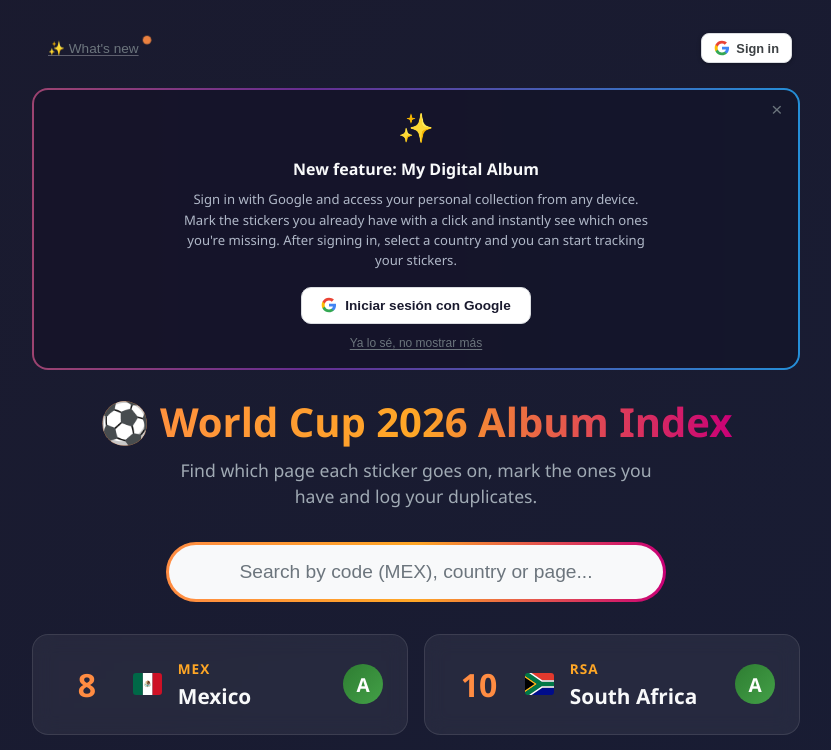
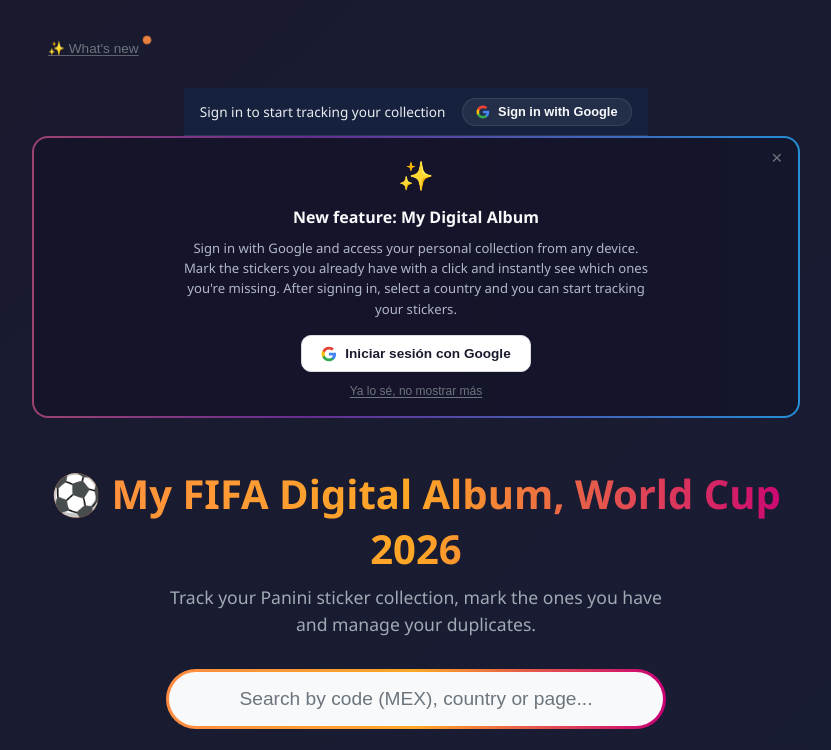
Before and after one commit to robertoandres24/worldcup-album-index, a React (Vite) app: page / in a window 1280 px wide. Shown: the top 750 px of the page, without its empty margins (224-1055 px from the left). Built offline with nearby package versions, Linux system fonts and the light colour scheme; no server answers.

Commit message:
improve SEO metadata and add sticky login bar for unauthenticated users with clearer value proposition in titles and descriptions

```diff
--- a/index.html
+++ b/index.html
@@ -7,20 +7,18 @@
   <link rel="shortcut icon" type="image/png" href="/favicon.png" />
   <link rel="apple-touch-icon" href="/favicon.png" />
   <meta name="viewport" content="width=device-width, initial-scale=1.0" />
-  <title>Mi Álbum FIFA 2026 — Registro Digital de Láminas | Album Panini Mundial</title>
+  <title>Mi Álbum FIFA Digital 2026 — Láminas/Figuritas Panini</title>
   <meta name="description"
-    content="Tu álbum digital FIFA World Cup 2026. Registra las láminas que ya tienes, busca páginas por código de país y lleva el control de tu colección Panini desde cualquier dispositivo. Gratis." />
-  <meta name="keywords"
-    content="mi album fifa, mi album digital, album digital fifa, album digital mundial, registro digital laminas, fifa album digital, registro digital de laminas mundial fifa 2026 panini, album panini mundial 2026, album mundial 2026, indice album fifa 2026, laminas copa mundial, paginas album mundial, buscar laminas mundial, sticker album fifa 2026, copa mundial 2026, world cup 2026 album, panini stickers 2026, donde pega cada lamina, codigo pais album mundial, marcar laminas fifa, coleccion laminas mundial, cuantas laminas tengo, laminas repetidas mundial, intercambio laminas fifa 2026, registro digital album fifa, my fifa album, digital sticker album, fifa world cup 2026 sticker tracker, panini sticker album 2026, world cup sticker collection, track stickers world cup, sticker page finder, country code sticker album, mark stickers fifa, how many stickers do i have, duplicate stickers world cup, sticker swap fifa 2026, digital sticker collection, world cup 2026 sticker book, panini world cup 2026, fifa sticker album online" />
+    content="Tu álbum digital del Mundial de Fútbol 2026. Registra tus láminas o figuritas Panini, marca las que tienes, controla repetidas y descubre cuáles te faltan. Gratis." />
   <meta name="author" content="Studio84" />
   <meta name="robots" content="index, follow" />
   <link rel="canonical" href="https://mialbumfifa.com/" />
   <link rel="alternate" hreflang="es" href="https://mialbumfifa.com/" />
   <link rel="alternate" hreflang="en" href="https://mialbumfifa.com/" />
   <link rel="alternate" hreflang="x-default" href="https://mialbumfifa.com/" />
-  <meta property="og:title" content="Mi Álbum FIFA 2026 — Registro Digital de Láminas Panini" />
+  <meta property="og:title" content="Mi Álbum FIFA Digital 2026 — Láminas/Figuritas Panini" />
   <meta property="og:description"
-    content="Registra tus láminas Panini del Mundial FIFA 2026 digitalmente. Busca páginas, marca las que ya tienes y sincroniza tu colección desde cualquier dispositivo. ¡Gratis!" />
+    content="Registra tu colección digital del álbum FIFA Copa del Mundo 2026. Marca las figuritas que tienes, descubre cuáles te faltan y registra repetidas. Gratis, sin anuncios." />
   <meta property="og:type" content="website" />
   <meta property="og:url" content="https://mialbumfifa.com/" />
   <meta property="og:image" content="https://mialbumfifa.com/og-image.png" />
@@ -32,9 +30,11 @@
   <meta property="og:locale:alternate" content="en_US" />
   <meta property="og:site_name" content="Mi Álbum FIFA 2026" />
   <meta name="twitter:card" content="summary_large_image" />
-  <meta name="twitter:title" content="Mi Álbum FIFA 2026 — Registro Digital de Láminas Panini" />
+  <meta name="twitter:title" content="Mi Álbum FIFA Digital 2026 — Láminas/Figuritas Panini" />
   <meta name="twitter:description"
-    content="Registra tus láminas Panini del Mundial FIFA 2026 digitalmente. Marca las que ya tienes, descubre cuáles te faltan y sincroniza tu colección. ¡Gratis!" />
+    content="Registra tu colección digital del álbum FIFA Copa del Mundo 2026. Marca las figuritas que tienes, descubre cuáles te faltan y registra repetidas. Gratis, sin anuncios." />
+  <meta name="twitter:image" content="https://mialbumfifa.com/og-image.png" />
+  <meta name="twitter:image:alt" content="Mi Álbum FIFA 2026 — Registro Digital de Láminas Panini" />
   <!-- Google tag (gtag.js) -->
   <script async src="https://www.googletagmanager.com/gtag/js?id=G-HY47DH1NP5"></script>
   <script>
@@ -47,9 +47,9 @@
   {
     "@context": "https://schema.org",
     "@type": "WebApplication",
-    "name": "Mi Álbum FIFA 2026 — Registro Digital de Láminas Panini",
+    "name": "Mi Álbum FIFA Digital 2026 — Láminas/Figuritas Panini Copa del Mundo",
     "url": "https://mialbumfifa.com",
-    "description": "Registra digitalmente tus láminas Panini del Mundial FIFA 2026. Busca páginas por código de país, marca las que ya tienes y sincroniza tu colección desde cualquier dispositivo. Gratis.",
+    "description": "Registra tu colección digital del álbum FIFA Copa del Mundo 2026. Marca las figuritas que tienes, descubre cuáles te faltan y lleva el control de tus repetidas. Gratis, sin anuncios.",
     "applicationCategory": "UtilitiesApplication",
     "operatingSystem": "Web",
     "offers": { "@type": "Offer", "price": "0", "priceCurrency": "USD" },
@@ -57,7 +57,7 @@
     "mainEntity": {
       "@type": "ItemList",
       "name": "FIFA World Cup 2026 Album - Country Pages",
-      "numberOfItems": 48,
+      "numberOfItems": 50,
       "itemListElement": [
         {"@type":"ListItem","position":1,"name":"Mexico (MEX)","description":"Group A - Page 8"},
         {"@type":"ListItem","position":2,"name":"South Africa (RSA)","description":"Group A - Page 10"},
@@ -116,11 +116,11 @@
 <body>
   <div id="root"></div>
   <noscript>
-    <h1>Mi Álbum FIFA 2026 — Registro Digital de Láminas Panini / FIFA World Cup 2026 Digital Sticker Album</h1>
-    <p>Registra tus láminas del álbum Panini de la Copa Mundial FIFA 2026. Busca por código de país, marca las que ya
-      tienes y lleva el control de tu colección digital. Gratis, sin anuncios.</p>
-    <p>Track your Panini stickers for the FIFA World Cup 2026. Search by country code, mark the ones you have, and
-      manage your duplicate stickers from any device. Free, no ads.</p>
+    <h1>Mi Álbum FIFA Digital 2026 — Láminas/Figuritas Panini Copa del Mundo de Fútbol</h1>
+    <p>Registra tu colección digital del álbum Panini del Mundial de Fútbol 2026. Marca las láminas o figuritas que
+      tienes, descubre cuáles te faltan y lleva el control de tus repetidas. Gratis, sin anuncios.</p>
+    <p>Track your FIFA World Cup 2026 digital sticker album. Mark the stickers (láminas, figuritas) you have, find the
+      missing ones and log your duplicates. Free, no ads.</p>
     <table>
       <thead>
         <tr>
--- a/src/App.jsx
+++ b/src/App.jsx
@@ -22,6 +22,7 @@
 import Footer from './components/Footer.jsx'
 import ScrollTopButton from './components/ScrollTopButton.jsx'
 import RedirectBanner from './components/RedirectBanner.jsx'
+import LoginBar from './components/LoginBar.jsx'
 import WelcomeModal from './components/WelcomeModal.jsx'
 import AboutModal from './components/AboutModal.jsx'
 
@@ -111,6 +112,10 @@
 
       {showRedirectBanner && (
         <RedirectBanner onDismiss={dismissRedirectBanner} t={t} />
+      )}
+
+      {!user && !authLoading && (
+        <LoginBar onLogin={signInWithGoogle} t={t} />
       )}
 
       {showWelcomeModal && (
--- a/src/components/Header.jsx
+++ b/src/components/Header.jsx
@@ -31,17 +31,6 @@
         {!authLoading && user && (
           <UserMenu user={user} onSignOut={onSignOut} onImport={onImport} t={t} />
         )}
-        {!authLoading && !user && (
-          <button className="auth-btn auth-btn-login" onClick={onSignIn}>
-            <svg className="google-icon" viewBox="0 0 24 24" xmlns="http://www.w3.org/2000/svg">
-              <path d="M22.56 12.25c0-.78-.07-1.53-.2-2.25H12v4.26h5.92c-.26 1.37-1.04 2.53-2.21 3.31v2.77h3.57c2.08-1.92 3.28-4.74 3.28-8.09z" fill="#4285F4"/>
-              <path d="M12 23c2.97 0 5.46-.98 7.28-2.66l-3.57-2.77c-.98.66-2.23 1.06-3.71 1.06-2.86 0-5.29-1.93-6.16-4.53H2.18v2.84C3.99 20.53 7.7 23 12 23z" fill="#34A853"/>
-              <path d="M5.84 14.09c-.22-.66-.35-1.36-.35-2.09s.13-1.43.35-2.09V7.07H2.18C1.43 8.55 1 10.22 1 12s.43 3.45 1.18 4.93l3.66-2.84z" fill="#FBBC05"/>
-              <path d="M12 5.38c1.62 0 3.06.56 4.21 1.64l3.15-3.15C17.45 2.09 14.97 1 12 1 7.7 1 3.99 3.47 2.18 7.07l3.66 2.84c.87-2.6 3.3-4.53 6.16-4.53z" fill="#EA4335"/>
-            </svg>
-            {t('signIn')}
-          </button>
-        )}
       </div>
     </div>
   )
--- /dev/null
+++ b/src/components/LoginBar.jsx
@@ -0,0 +1,22 @@
+const GOOGLE_SVG = (
+  <svg className="google-icon" viewBox="0 0 24 24" xmlns="http://www.w3.org/2000/svg">
+    <path d="M22.56 12.25c0-.78-.07-1.53-.2-2.25H12v4.26h5.92c-.26 1.37-1.04 2.53-2.21 3.31v2.77h3.57c2.08-1.92 3.28-4.74 3.28-8.09z" fill="#4285F4"/>
+    <path d="M12 23c2.97 0 5.46-.98 7.28-2.66l-3.57-2.77c-.98.66-2.23 1.06-3.71 1.06-2.86 0-5.29-1.93-6.16-4.53H2.18v2.84C3.99 20.53 7.7 23 12 23z" fill="#34A853"/>
+    <path d="M5.84 14.09c-.22-.66-.35-1.36-.35-2.09s.13-1.43.35-2.09V7.07H2.18C1.43 8.55 1 10.22 1 12s.43 3.45 1.18 4.93l3.66-2.84z" fill="#FBBC05"/>
+    <path d="M12 5.38c1.62 0 3.06.56 4.21 1.64l3.15-3.15C17.45 2.09 14.97 1 12 1 7.7 1 3.47 3.47 2.18 7.07l3.66 2.84c.87-2.6 3.3-4.53 6.16-4.53z" fill="#EA4335"/>
+  </svg>
+)
+
+function LoginBar({ onLogin, t }) {
+  return (
+    <div className="login-bar">
+      <span className="login-bar-text">{t('loginBarText')}</span>
+      <button className="login-bar-btn" onClick={onLogin}>
+        {GOOGLE_SVG}
+        {t('loginBarCta')}
+      </button>
+    </div>
+  )
+}
+
+export default LoginBar
--- a/src/i18n/en.json
+++ b/src/i18n/en.json
@@ -1,6 +1,8 @@
 {
-  "title": "World Cup 2026 Album Index",
-  "description": "Find which page each sticker goes on, mark the ones you have and log your duplicates.",
+  "title": "My FIFA Digital Album, World Cup 2026",
+  "loginBarText": "Sign in to start tracking your collection",
+  "loginBarCta": "Sign in with Google",
+  "description": "Track your Panini sticker collection, mark the ones you have and manage your duplicates.",
   "goodbyeIndex": "Goodbye to flipping through the index like in the 90s!",
   "lessBrowsing": "Less browsing 📖 = More years of life for your album 😉",
   "searchBackAriaLabel": "Back to list",
--- a/src/i18n/es.json
+++ b/src/i18n/es.json
@@ -1,6 +1,8 @@
 {
-  "title": "Mi Album FIFA de la Copa Mundial 2026",
-  "description": "Encuentra en qué página va cada lámina, marca las que ya tienes y registra tus repetidas.",
+  "title": "Mi Álbum FIFA Digital, Copa del Mundo 2026",
+  "loginBarText": "Inicia sesión para comenzar a registrar tu colección",
+  "loginBarCta": "Iniciar sesión con Google",
+  "description": "Registra tu colección de figuritas del álbum Panini, marca las que tienes y controla tus repetidas.",
   "goodbyeIndex": "¡Adiós a revisar la página de índex como en los 90s!",
   "lessBrowsing": "Menos hojeadas = Más años de vida para tu álbum ",
   "searchPlaceholder": "Busca por código (MEX), país o página...",
--- a/src/index.css
+++ b/src/index.css
@@ -76,6 +76,7 @@
 
 header {
   text-align: center;
+  margin-top: 1.5rem;
   margin-bottom: 2rem;
   transition: margin 0.3s ease;
 }
@@ -504,6 +505,66 @@
   background: linear-gradient(135deg, var(--primary), var(--accent));
   border-color: transparent;
   color: white;
+}
+
+/* ── Login Bar ──────────────────────────────────────────────── */
+.login-bar {
+  position: sticky;
+  top: 0;
+  z-index: 100;
+  display: flex;
+  align-items: center;
+  justify-content: center;
+  gap: 1rem;
+  padding: 0.6rem 1rem;
+  background: var(--bg-secondary);
+  border-bottom: 1px solid var(--border-color);
+  backdrop-filter: blur(8px);
+  flex-wrap: wrap;
+}
+
+.login-bar-text {
+  font-size: 0.85rem;
+  color: var(--text-secondary);
+}
+
+.login-bar-btn {
+  display: flex;
+  align-items: center;
+  gap: 0.5rem;
+  padding: 0.35rem 0.85rem;
+  border-radius: 20px;
+  border: 1px solid var(--border-color);
+  background: var(--card-bg);
+  color: var(--text-primary);
+  font-size: 0.8rem;
+  font-weight: 600;
+  cursor: pointer;
+  transition: all 0.2s ease;
+  white-space: nowrap;
+}
+
+.login-bar-btn:hover {
+  border-color: var(--primary);
+  color: var(--primary);
+}
+
+.login-bar-btn .google-icon {
+  width: 14px;
+  height: 14px;
+  flex-shrink: 0;
+}
+
+@media (max-width: 480px) {
+  .login-bar {
+    gap: 0.5rem;
+    padding: 0.5rem 0.75rem;
+  }
+
+  .login-bar-text {
+    font-size: 0.8rem;
+    text-align: center;
+  }
 }
 
 /* ── Promo Banner ───────────────────────────────────────────── */
```
Also changed, not shown: 1 other file (tests, documents, lock files or other folders).
